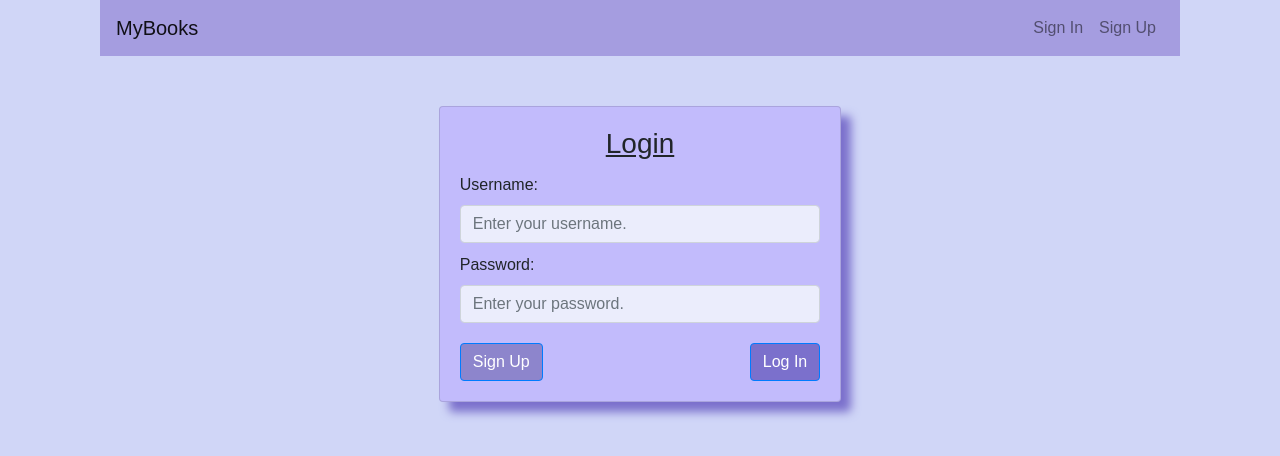
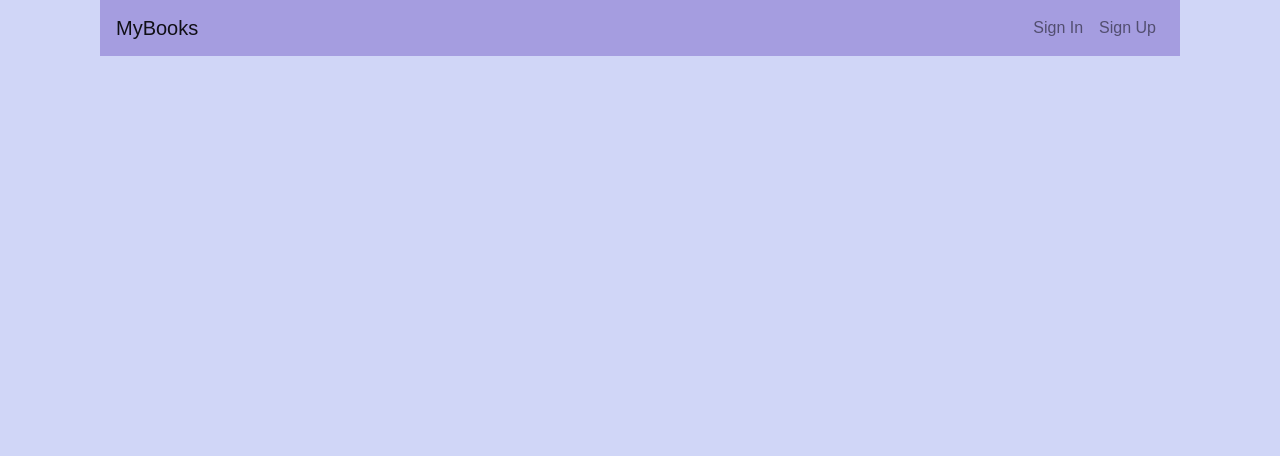
Before and after one commit to smmartin1/myBooks, a React (Create React App) app: page / in a window 1280 px wide. Shown: the top 456 px of the page. Built offline with nearby package versions, Linux system fonts and the light colour scheme.

Commit message:
Update App.js

```diff
--- a/src/App.js
+++ b/src/App.js
@@ -64,7 +64,7 @@ class App extends Component {
           <NavbarView user={ user } />
 
           <Row className="main-view justify-content-md-center">
-            <Route exact path="/" render={() => {
+            <Route exact path="/mybooks" render={() => {
               if (!user) return <Col md={5}><LoginView onLoggedIn={user => this.onLoggedIn(user)} /></Col>
 
               if (books.length === 0) return <div className="main-view"/>
```
